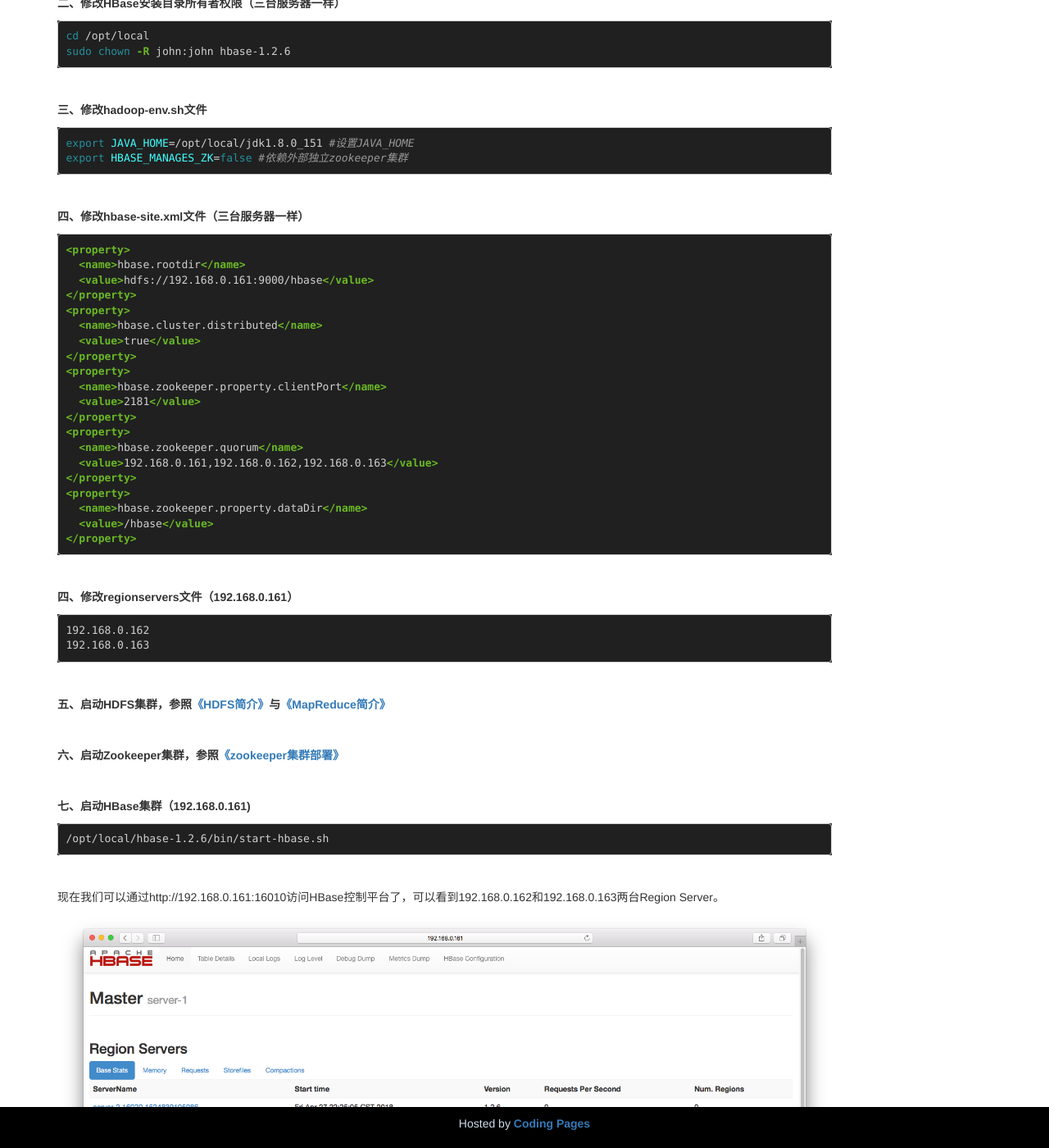
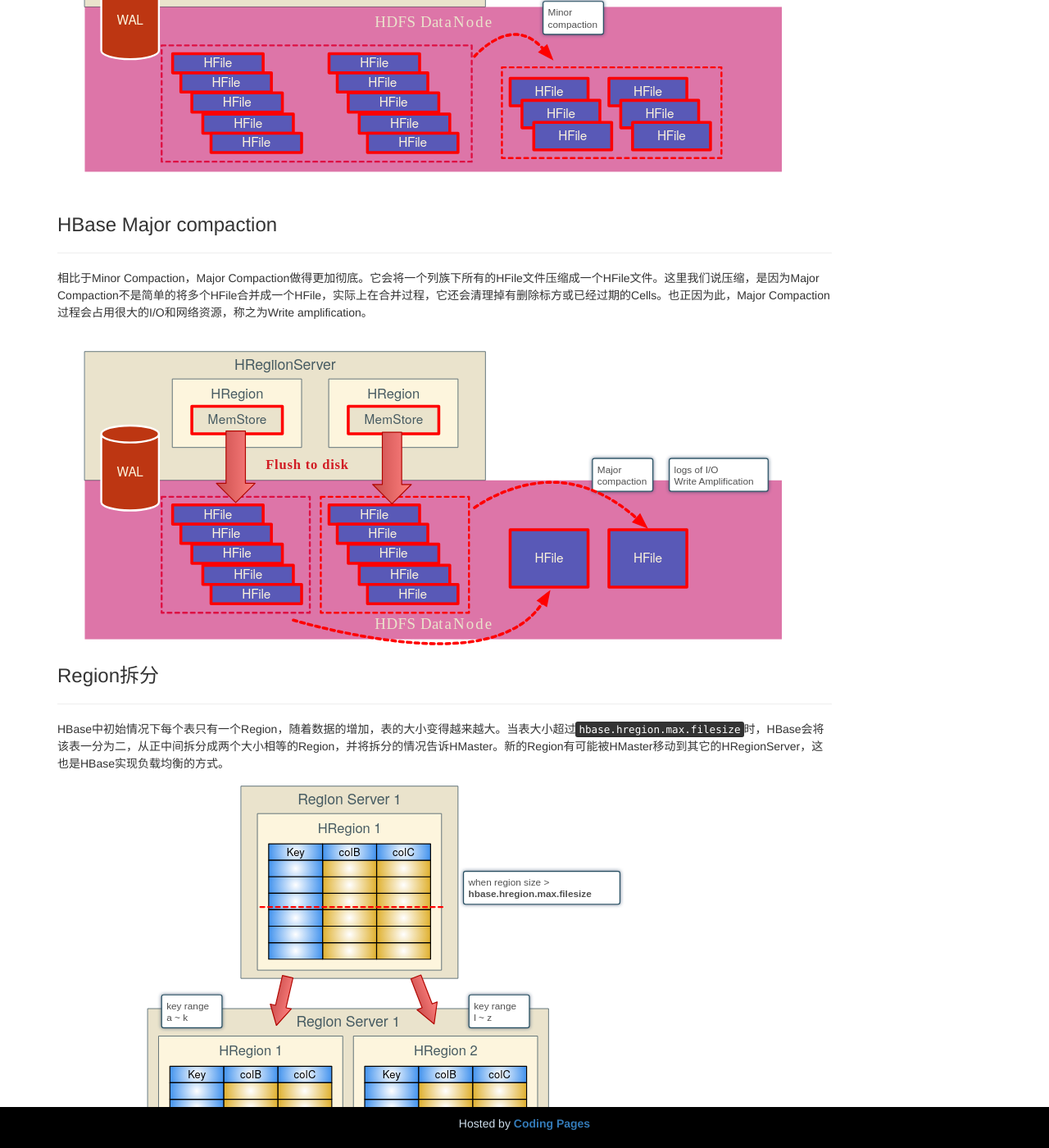
Before and after one commit to OuYangLiang/ouyangliang.github.io, a Jekyll site: the page built from _posts/2018-04-26-HBase简介.markdown, in a window 1280 px wide and 1400 px high, scrolled down 10134 px. Shown: the whole window at 82% size. Built offline with Jekyll 4.4.1, drawn with Linux system fonts in a browser that asks for light colours; some of the changed text lies outside the part shown.

Commit message:
finish hbase.

```diff
--- a/_posts/2018-04-26-HBase简介.markdown
+++ b/_posts/2018-04-26-HBase简介.markdown
@@ -276,6 +276,30 @@ Data Block中的Cell都是升序排列，每个block都有它自己的Leaf-Index
 
 ![Read Path]({{site.baseurl}}/pic/hadoop/24.svg)
 
+### HBase Minor Compaction
+
+---
+
+随着MemStore的刷写，会产生越来越多的HFile文件，前面我们讲过，过多的HFile文件对HBase的读性能会产生很大的影响。所以，HBase会简单的将HFiles文件合并成更大一文件，这个过程叫做Minor Compaction。
+
+![Minor Compaction]({{site.baseurl}}/pic/hadoop/25.svg)
+
+### HBase Major compaction
+
+---
+
+相比于Minor Compaction，Major Compaction做得更加彻底。它会将一个列族下所有的HFile文件压缩成一个HFile文件。这里我们说压缩，是因为Major Compaction不是简单的将多个HFile合并成一个HFile，实际上在合并过程，它还会清理掉有删除标方或已经过期的Cells。也正因为此，Major Compaction过程会占用很大的I/O和网络资源，称之为Write amplification。
+
+![Major Compaction]({{site.baseurl}}/pic/hadoop/26.svg)
+
+### Region拆分
+
+---
+
+HBase中初始情况下每个表只有一个Region，随着数据的增加，表的大小变得越来越大。当表大小超过<kbd>hbase.hregion.max.filesize</kbd>时，HBase会将该表一分为二，从正中间拆分成两个大小相等的Region，并将拆分的情况告诉HMaster。新的Region有可能被HMaster移动到其它的HRegionServer，这也是HBase实现负载均衡的方式。
+
+![Region Split]({{site.baseurl}}/pic/hadoop/27.svg)
+
 ### HBase集群部署
 
 ---
```
Also changed, not shown: pic/hadoop/25.svg (added), pic/hadoop/26.svg (added), pic/hadoop/27.svg (added), 1 other file.
